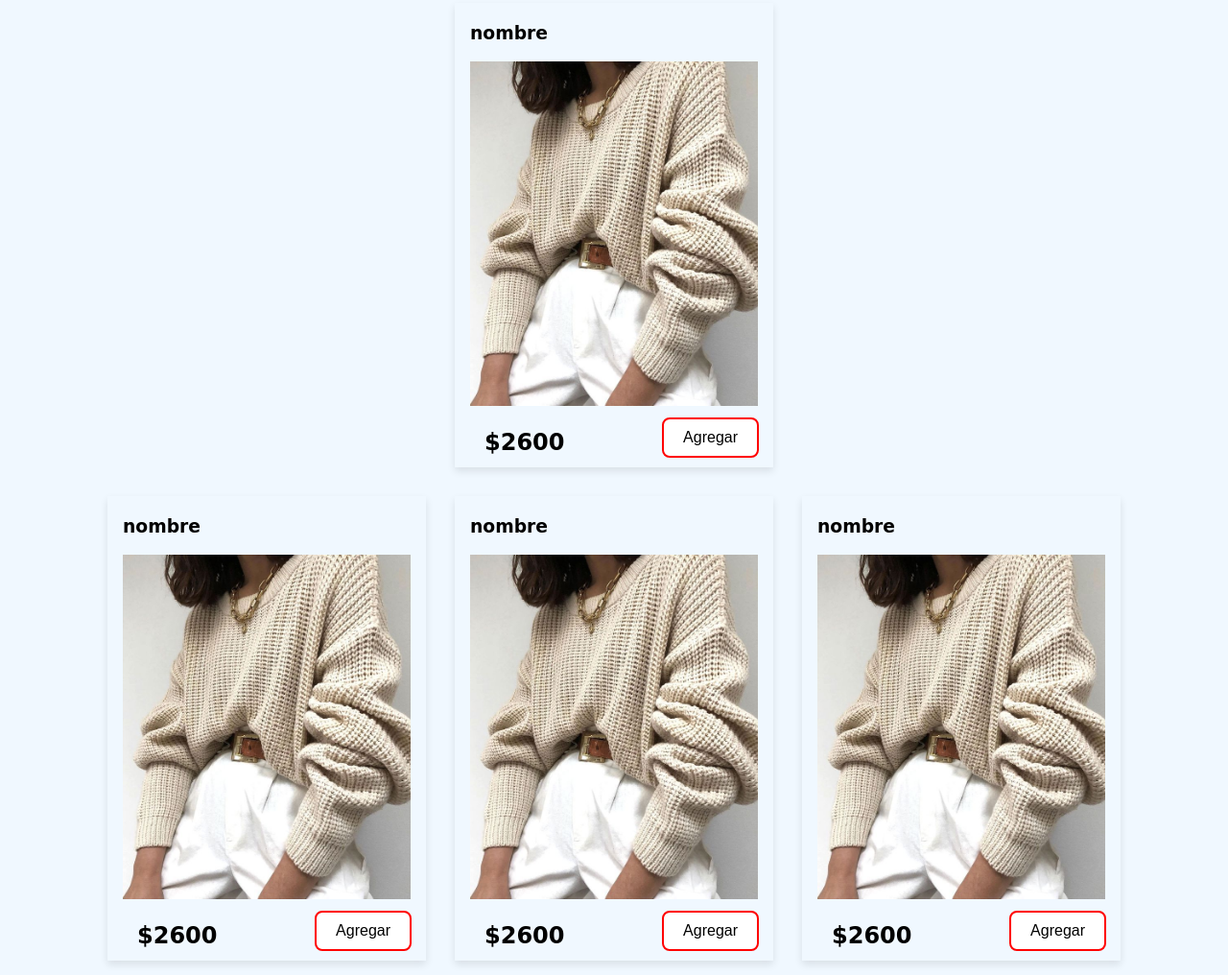
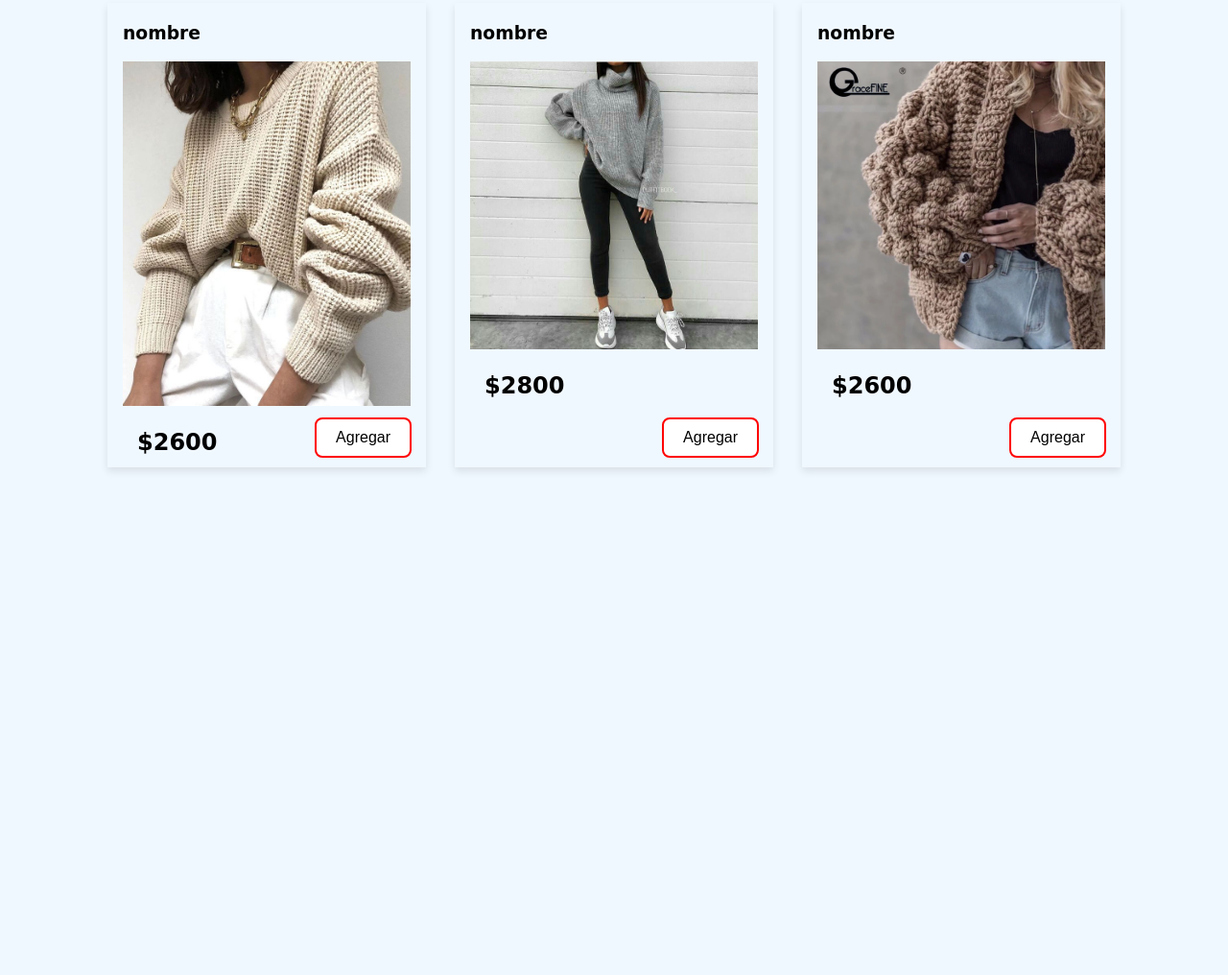
Before and after one commit to DennisGiardino/brenda-oviedo-java-script, a plain HTML site: page index.html in a window 1280 px wide. Shown: the part 2197-3213 px from the top of the page at 96% size. After the commit the page ends 2699 px from the top, so only its background shows below. Drawn offline with Linux system fonts and the light colour scheme.

Commit message:
agregando proyecto

```diff
--- a/index.html
+++ b/index.html
@@ -48,23 +48,16 @@
 
                         <div class="page-content">
                             <div class="product-container">
-                                <h3>nombre</h3><img src="imagenes/prenda-5.jpg" alt="">
-                                <h2>$2600</h2>
-                                <button class="button-add"onclick="add('prenda-5' , 2600)">Agregar</button>
+                                <h3>nombre</h3><img src="imagenes/prenda-6.jpg" alt="">
+                                <h2>$2800</h2>
+                                <button class="button-add"onclick="add('prenda-6' , 2600)">Agregar</button>
                             </div>
 
                             <div class="page-content">
                                 <div class="product-container">
-                                    <h3>nombre</h3><img src="imagenes/prenda-5.jpg" alt="">
+                                    <h3>nombre</h3><img src="imagenes/prenda-7.webp" alt="">
                                     <h2>$2600</h2>
-                                    <button class="button-add"onclick="add('prenda-5' , 2600)">Agregar</button>
+                                    <button class="button-add"onclick="add('prenda-7' , 2600)">Agregar</button>
                                 </div>
-
-                                <div class="page-content">
-                                    <div class="product-container">
-                                        <h3>nombre</h3><img src="imagenes/prenda-5.jpg" alt="">
-                                        <h2>$2600</h2>
-                                        <button class="button-add"onclick="add('prenda-5' , 2600)">Agregar</button>
-                                    </div>
     </div>
 </body>
```
